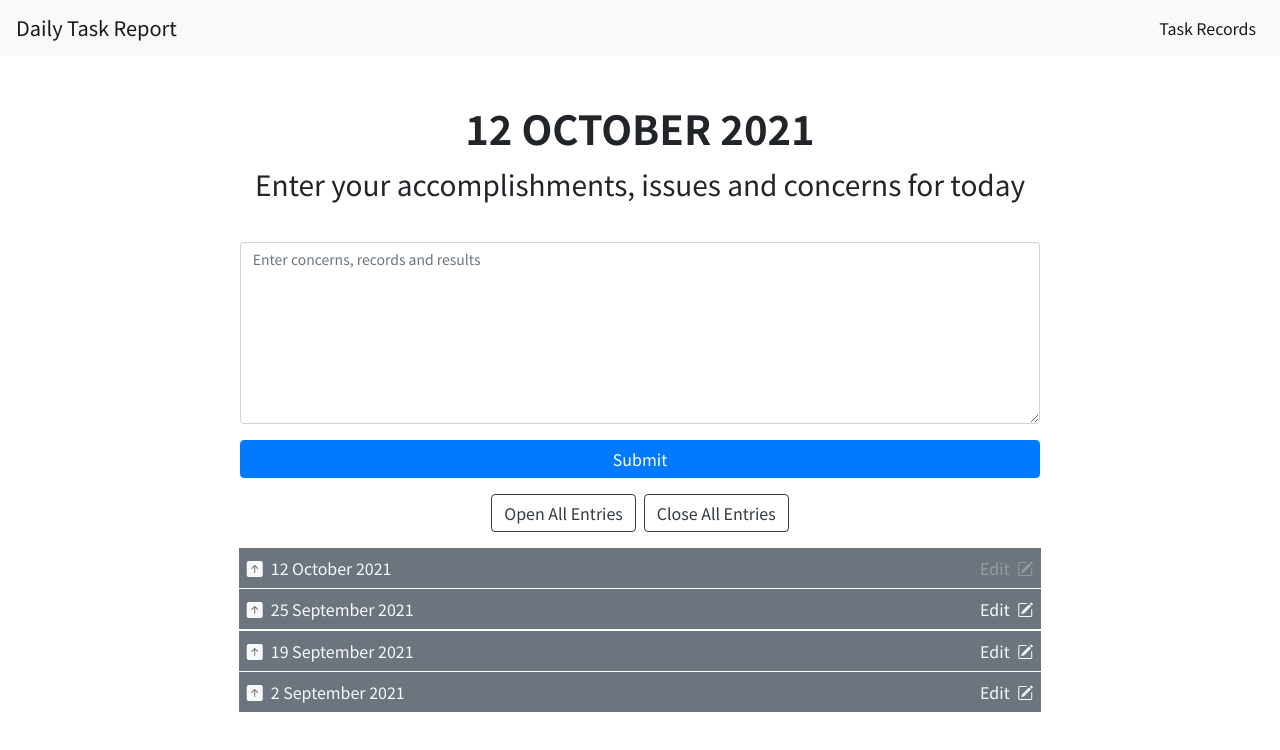
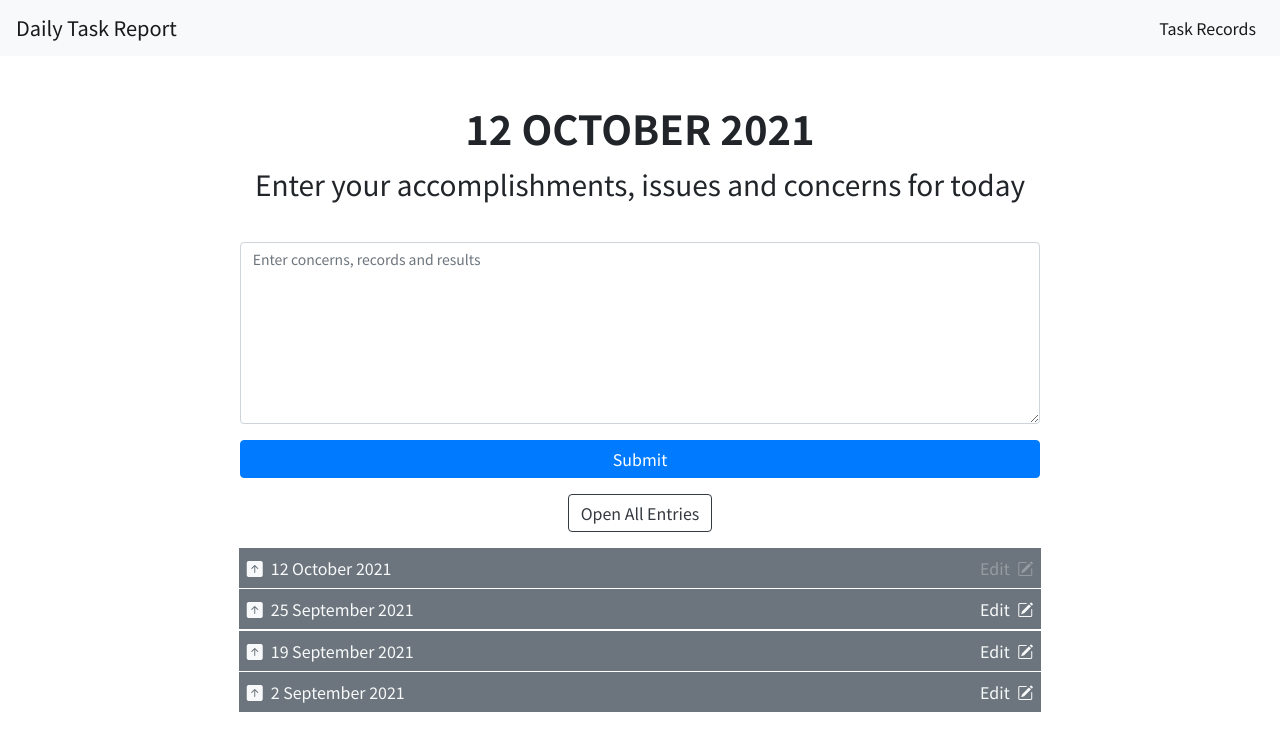
Before and after one commit to TransistorSmoke/daily-task-report, an Angular app: page / in a window 1280 px wide. Shown: the top 750 px of the page. Built offline with nearby package versions, Linux system fonts and the light colour scheme.

Commit message:
Removed CLOSE button; toggling of open/close entries will be done by single button now

```diff
--- a/src/app/button/button.component.html
+++ b/src/app/button/button.component.html
@@ -1,4 +1,6 @@
-<button
-    type="button"
-    class="btn btn-outline-dark mx-1"
-    (click)="btnClickHandler($event)">{{ buttonName }}</button>
+<div class="text-center mb-3">
+    <button
+        type="button"
+        class="btn btn-outline-dark mx-1"
+        (click)="btnClickHandler($event)">{{ btnOpenCloseState }} All Entries</button>
+</div>
--- a/src/app/button/button.component.ts
+++ b/src/app/button/button.component.ts
@@ -8,18 +8,22 @@ import { Entry } from '../records/entry/entry.model';
   styleUrls: ['./button.component.scss']
 })
 export class ButtonComponent {
-  @Input() buttonName!: string;
+  @Input() btnOpenCloseState!: string;
   @Output() onButtonToggleState: EventEmitter<boolean>;
 
 
   allEntries!: Entry[];
 
+
   constructor() {
     this.onButtonToggleState = new EventEmitter();
   }
 
+  /*
+   * Emit the event to event when open/close button is clicked
+  */
   public btnClickHandler(event: any):void {
-    const btnValue = event.target.textContent;
+    let btnValue = event.target.textContent;
     this.onButtonToggleState.emit(btnValue.toLowerCase().indexOf('open') > -1 ? true : false);
   }
 
--- a/src/app/records/records-group/records-group.component.html
+++ b/src/app/records/records-group/records-group.component.html
@@ -3,10 +3,7 @@
 		(onEntryEmit)="receiveEmittedEntryHandler($event)">
 	</app-form>
 
-	<div class="text-center mb-3">
-		<app-button [buttonName]="'Open All Entries'"  (onButtonToggleState)="receiveEmittedButtonState($event)"></app-button>
-		<app-button [buttonName]="'Close All Entries'" (onButtonToggleState)="receiveEmittedButtonState($event)"></app-button>
-	</div>
+	<app-button [btnOpenCloseState]="btnOpenCloseState" (onButtonToggleState)="receiveEmittedButtonState($event)"></app-button>
 
 	<div class="d-flex justify-content-center flex-column col-md-9 mx-auto">
 		<ul class="records-entries-list px-0">
--- a/src/app/records/records-group/records-group.component.ts
+++ b/src/app/records/records-group/records-group.component.ts
@@ -12,6 +12,7 @@ export class RecordsGroupComponent implements OnInit {
 	newEntry!: Entry;
 	today: string;
 	isOpenAllEntries: boolean = false;
+	btnOpenCloseState: string = 'Open';
 
 	constructor() {
 		this.today = Date();
@@ -47,6 +48,7 @@ export class RecordsGroupComponent implements OnInit {
 	*/
 	public receiveEmittedButtonState(state: Boolean): void {
 		this.isOpenAllEntries = state ? true : false;
+		this.btnOpenCloseState = state ? 'Close' : 'Open';
 
 		this.arrayEntries.forEach((entry, i) => {
 			if (this.isOpenAllEntries) {
```
